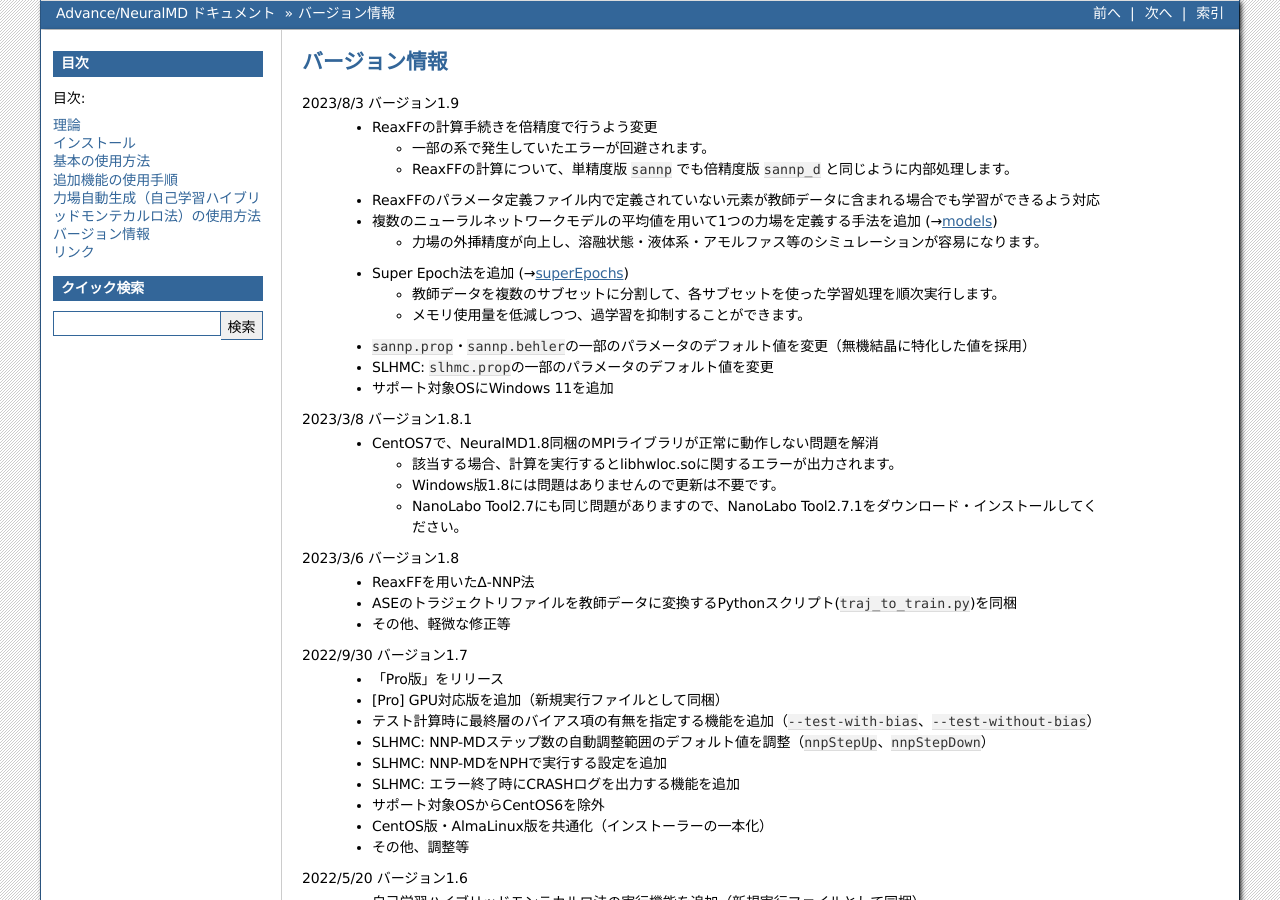
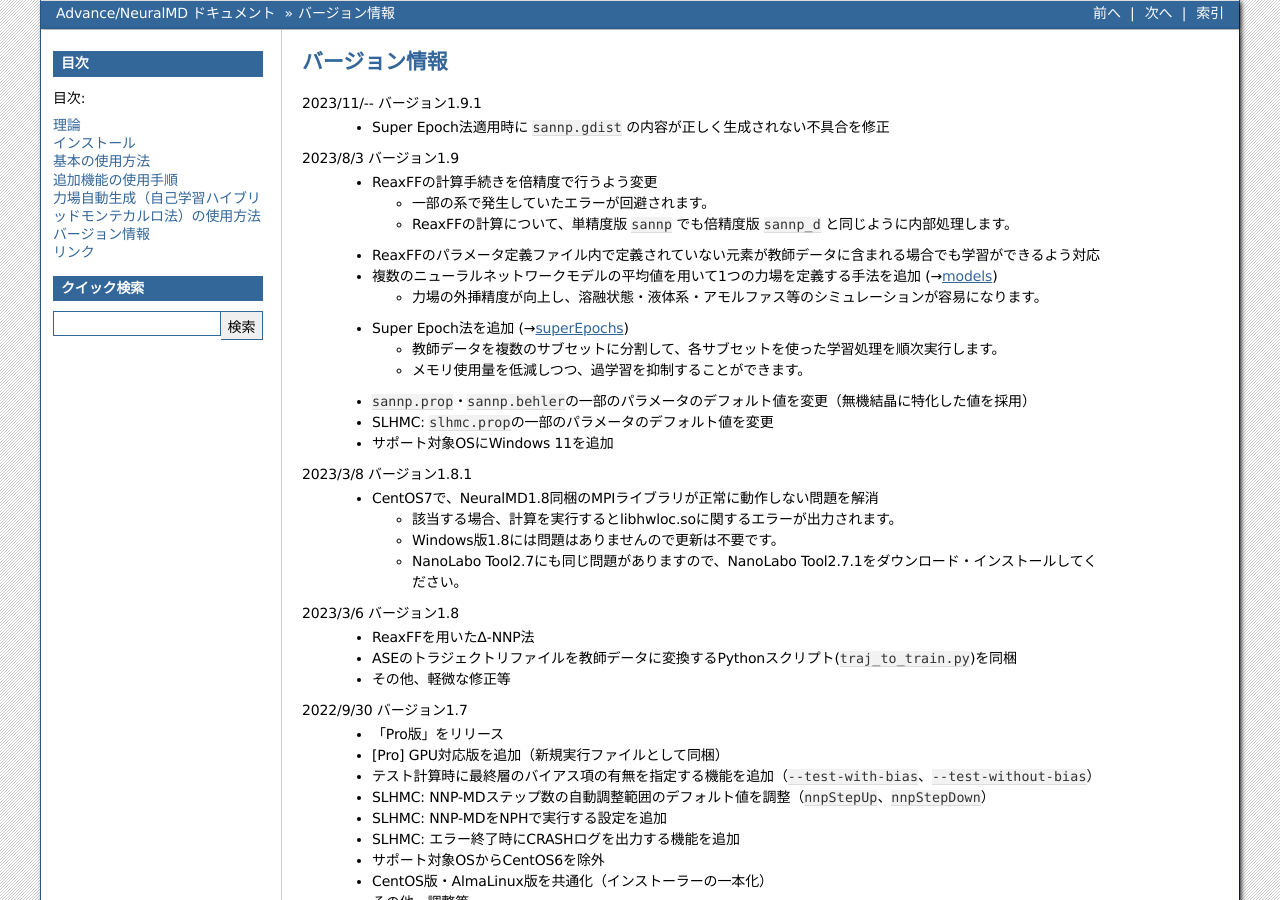
Before and after one commit to advancesoftcorp/neuralmd-doc, a Sphinx documentation site: the page built from docs/source/version.rst, in a window 1280 px wide and 900 px high. Built offline with Sphinx 7.4.7, drawn with Linux system fonts in a browser that asks for light colours; formulas are drawn with MathJax 3.

Commit message:
description for v1.9.1

```diff
--- a/docs/source/version.rst
+++ b/docs/source/version.rst
@@ -3,6 +3,9 @@
 ==============
 バージョン情報
 ==============
+
+2023/11/-- バージョン1.9.1
+ - Super Epoch法適用時に :file:`sannp.gdist` の内容が正しく生成されない不具合を修正
 
 2023/8/3 バージョン1.9
  - ReaxFFの計算手続きを倍精度で行うよう変更
```
Also changed, not shown: 1 other file.
